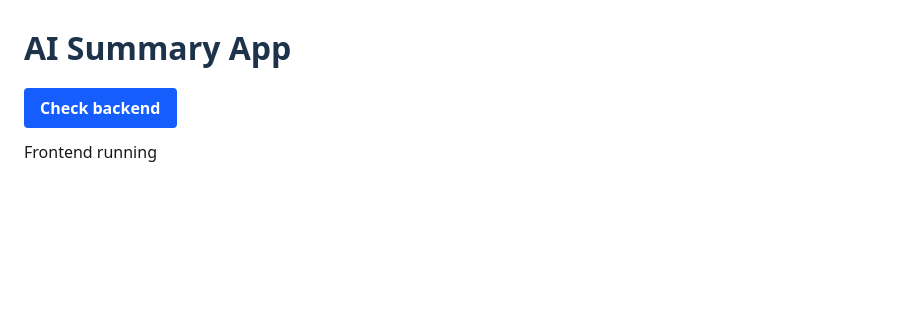
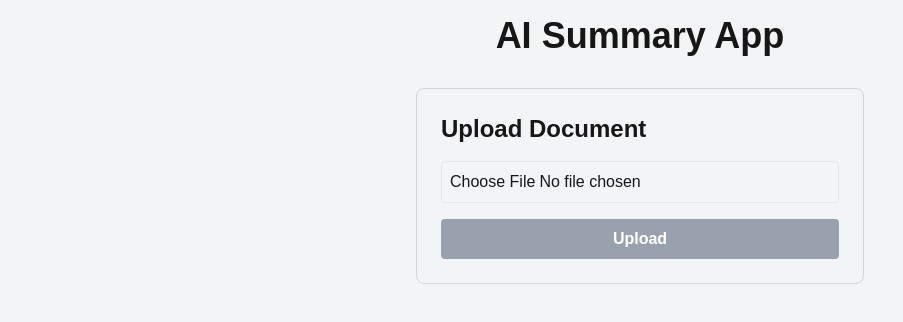
Before and after one commit to TommyLuk0814/ai-summary-app, a Next.js app in the folder my-app/: page / in a window 1280 px wide. Shown: the top 322 px of the page, without its empty margins (0-903 px from the left). Built offline with nearby package versions, Linux system fonts and the light colour scheme.

Commit message:
Complete step 9

```diff
--- a/my-app/app/page.tsx
+++ b/my-app/app/page.tsx
@@ -1,28 +1,12 @@
-'use client'
-
-import { useState } from "react";
+import FileUploader from './components/FileUploader';
 
 export default function Home() {
-  const [status, setStatus] = useState("Frontend running");
-
-  async function checkBackend() {
-    setStatus("Checking backend...");
-    const res = await fetch('/api/health');
-    const data = await res.json();
-    setStatus(`Backend says: ${data.message}`);
-  }
-
-
   return (
-    <div style={{ fontFamily: "system-ui", padding: 24, maxWidth: 800 }}>
-      <h1 style={{ fontSize: '2rem', fontWeight: 'bold', marginBottom: '1rem', color: '#1d324b' }}>AI Summary App</h1>
-      <button
-        onClick={checkBackend}
-        className="bg-blue-600 hover:bg-blue-700 text-white font-semibold py-2 px-4 rounded"
-      >
-        Check backend
-      </button>
-      <p style={{ marginTop: 12 }}>{status}</p>
-    </div>
+    <main className="min-h-screen bg-gray-100 p-4">
+      <div className="max-w-4xl mx-auto">
+        <h1 className="text-4xl font-bold text-center mb-8">AI Summary App</h1>
+        <FileUploader />
+      </div>
+    </main>
   );
 }
```
